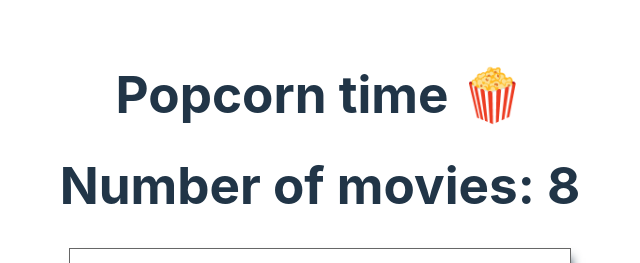
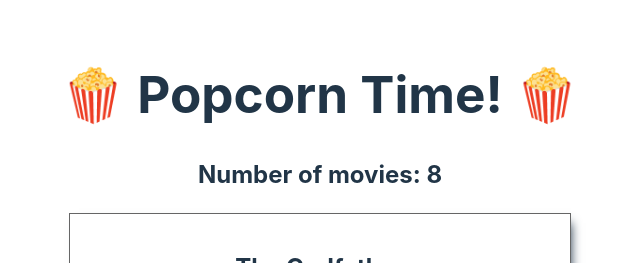
Before and after one commit to Merna-Wahdan/popcorn-time, a React (Vite) app: page / in a window 1280 px wide. Shown: the top 263 px of the page, without its empty margins (320-960 px from the left). Built offline with nearby package versions, Linux system fonts and the light colour scheme.

Commit message:
Move data to App.jsx

```diff
--- a/src/App.jsx
+++ b/src/App.jsx
@@ -1,17 +1,29 @@
 import { useState } from 'react'
 import reactLogo from './assets/react.svg'
 import viteLogo from '/vite.svg'
+
+import movies from "./data/movies.json";
+
 import Header from './components/Header'
 import Footer from './components/Footer'
 import Main from './components/Main'
 import './App.css'
 
 function App() {
+  const [moviesToDisplay, setmoviesToDisplay] = useState(movies)
 
+  const deleteMovie = (movieId) => {
+    console.log("deleteing movie...", movieId);
+    const newList = moviesToDisplay.filter((e) => {
+        return e.id !== movieId
+    })
+    setmoviesToDisplay(newList)
+
+}
   return (
     <>
-      <Header />
-      <Main />
+      <Header numberOfMovies={moviesToDisplay.length}/>
+      <Main movies={moviesToDisplay} callbackToDelete={deleteMovie}/>
       <Footer />
 
     </>
@@ -19,3 +31,5 @@ function App() {
 }
 
 export default App
+
+//props is to render object component
--- a/src/components/Header.jsx
+++ b/src/components/Header.jsx
@@ -1,13 +1,26 @@
 
 
-function Header() {
-
+function Header(props) {
 
     return (
-        <header className="Header">
-        <h1>Popcorn time 🍿</h1>
+        <header>
+            <h1>🍿 Popcorn Time! 🍿</h1>
+
+            { props.numberOfMovies > 0
+                ? <h2>Number of movies: {props.numberOfMovies}</h2>
+                : <h2>Sorry, no movies to display</h2>
+            }
+
         </header>
-    )
+    );
 }
 
 export default Header
+
+ // let message;
+    // if(moviesToDisplay.length > 0) {
+    //     message = <h1>Number of movies: {moviesToDisplay.length}</h1>
+
+    // } else {
+    //     message = <h1>Sorry, no movies to display</h1>
+    // }
--- a/src/components/Main.jsx
+++ b/src/components/Main.jsx
@@ -3,35 +3,22 @@ import movies from "../data/movies.json";
 
 import "./Main.css";
 import Movie from "./Movie";
+import Header from "./Header";
 
-function Main() {
+function Main(props) {
     const [moviesToDisplay, setmoviesToDisplay] = useState(movies)
 
-    const deleteMovie = (movieId) => {
-        console.log("deleteing movie...", movieId);
-        const newList = moviesToDisplay.filter((e) => {
-            return e.id !== movieId
-        })
-        setmoviesToDisplay(newList)
 
-}
 
-    let message;
-    if(moviesToDisplay.length > 0) {
-        message = <h1>Number of movies: {moviesToDisplay.length}</h1>
-
-    } else {
-        message = <h1>Sorry, no movies to display</h1>
-    }
 
 
   return (
     <div className="Main">
-            {message}
-      {moviesToDisplay.map((movieObj) => {
+      {props.movies.map((movieObj) => {
         return (
-          <Movie movieDetails={movieObj} delete={deleteMovie}/>
-
+          <>
+          <Movie key={movieObj.id} movieDetails={movieObj} callbackToDelete={props.callbackToDelete} />
+          </>
         );
       })}
 
--- a/src/components/Movie.jsx
+++ b/src/components/Movie.jsx
@@ -5,9 +5,9 @@ import "./Main.css";
 
 function Movie (props) {
 
-    const handleDeleteClick = () => {
-        props.delete(props.movieDetails.id);
-      };
+    // const handleDeleteClick = () => {
+    //     props.delete(props.movieDetails.id);
+    //   };
 
      return (
         <section key={props.movieDetails.id} className="card">
@@ -21,7 +21,7 @@ function Movie (props) {
             <h3>Rating: {props.movieDetails.rating}</h3>
             {props.movieDetails.rating > 8 && <p>RECOMMENDED</p>}
 
-            <button onClick={handleDeleteClick}>Delete</button>
+            <button onClick={() => { props.callbackToDelete(props.movieDetails.id) }}>Delete</button>
         </section>
     )
 }
```
